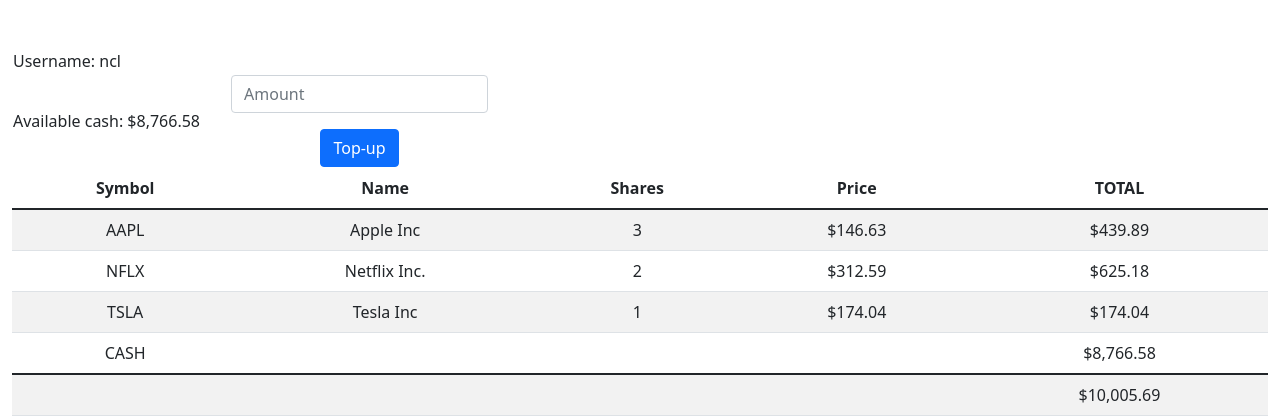
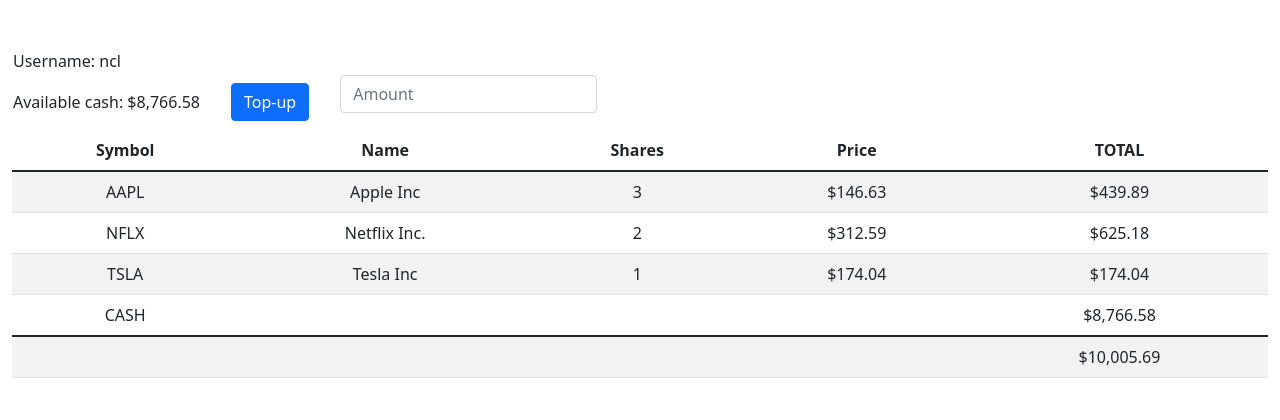
Before and after one commit to nchinling/CS50, a Flask app: page /profile in a window 1280 px wide. Shown: the part 76-496 px from the top of the page. Run offline with Flask 2, Linux system fonts and the light colour scheme; a user stored in the database is signed in; data comes from the database, SQL or seed files in the repository; some libraries are stand-ins or nearby versions.

Commit message:
Thu, Dec 8, 2022, 11:23 PM +00:00

```diff
--- a/finance/templates/profile.html
+++ b/finance/templates/profile.html
@@ -31,10 +31,13 @@
 
 
 <td style="padding-left: 30px">
+
+    <button class="btn btn-primary" type="submit">Top-up</button></td>
+<td style="padding-left: 30px">
     <div class="mb-3">
         <input class="form-control mx-auto w-auto" name="amount" placeholder="Amount" type="number">
     </div>
-    <button class="btn btn-primary" type="submit">Top-up</button></td>
+
 </tr>
 </table>
 
```
